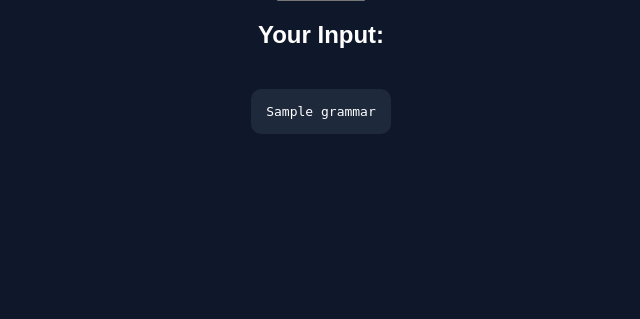
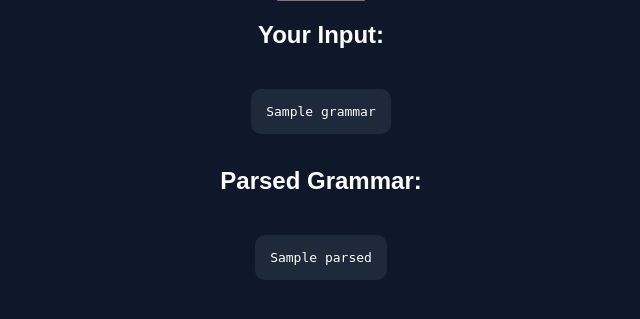
Before and after one commit to jaanvigangwal22/CGF-CONVERTOR-Project-, a Flask app: template templates/index.html in a window 1280 px wide. Shown: the part 319-638 px from the top of the page, without its empty margins (319-959 px from the left). Run offline with Flask 3, Linux system fonts and the light colour scheme; the template is opened without the code that fills it: most values are stand-ins (such as "Sample title", 1, 10 or a date in 2020).

Commit message:
Added grammar parser

```diff
--- a/app.py
+++ b/app.py
@@ -1,4 +1,5 @@
 from flask import Flask, render_template, request
+from parser import parse_grammar
 
 app = Flask(__name__)
 
@@ -6,11 +7,13 @@ app = Flask(__name__)
 def home():
 
     grammar = ""
+    parsed = {}
 
     if request.method == "POST":
         grammar = request.form["grammar"]
+        parsed = parse_grammar(grammar)
 
-    return render_template("index.html", grammar=grammar)
+    return render_template("index.html", grammar=grammar, parsed=parsed)
 
 if __name__ == "__main__":
     app.run(debug=True)
--- a/templates/index.html
+++ b/templates/index.html
@@ -57,6 +57,11 @@ B -> b"></textarea>
     <pre>{{ grammar }}</pre>
 {% endif %}
 
+{% if parsed %}
+    <h2>Parsed Grammar:</h2>
+    <pre>{{ parsed }}</pre>
+{% endif %}
+
 </body>
 
 </html>
```
Also changed, not shown: parser.py (+21 -0 lines). Lines whose indentation alone changed are shown as unchanged.
